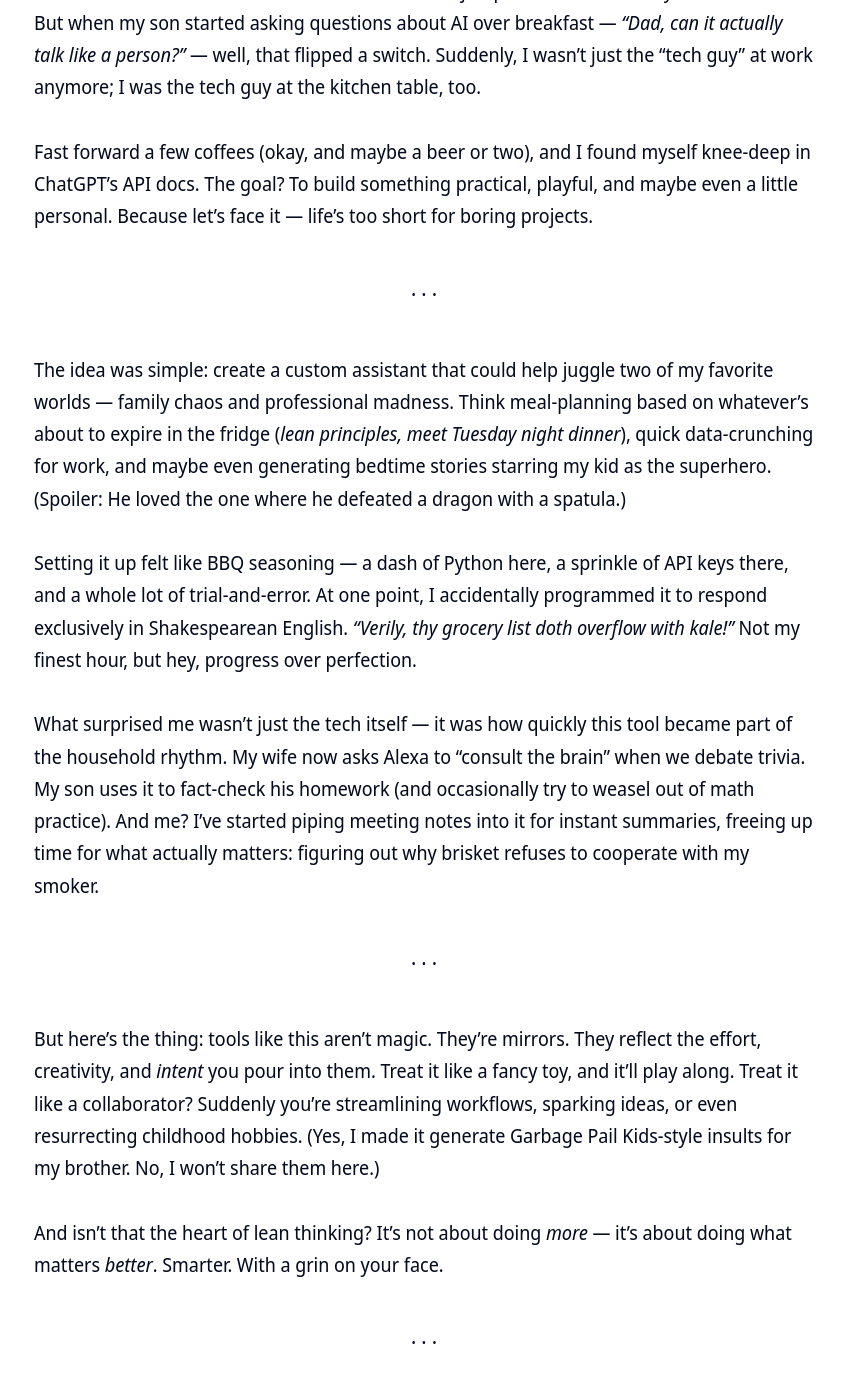
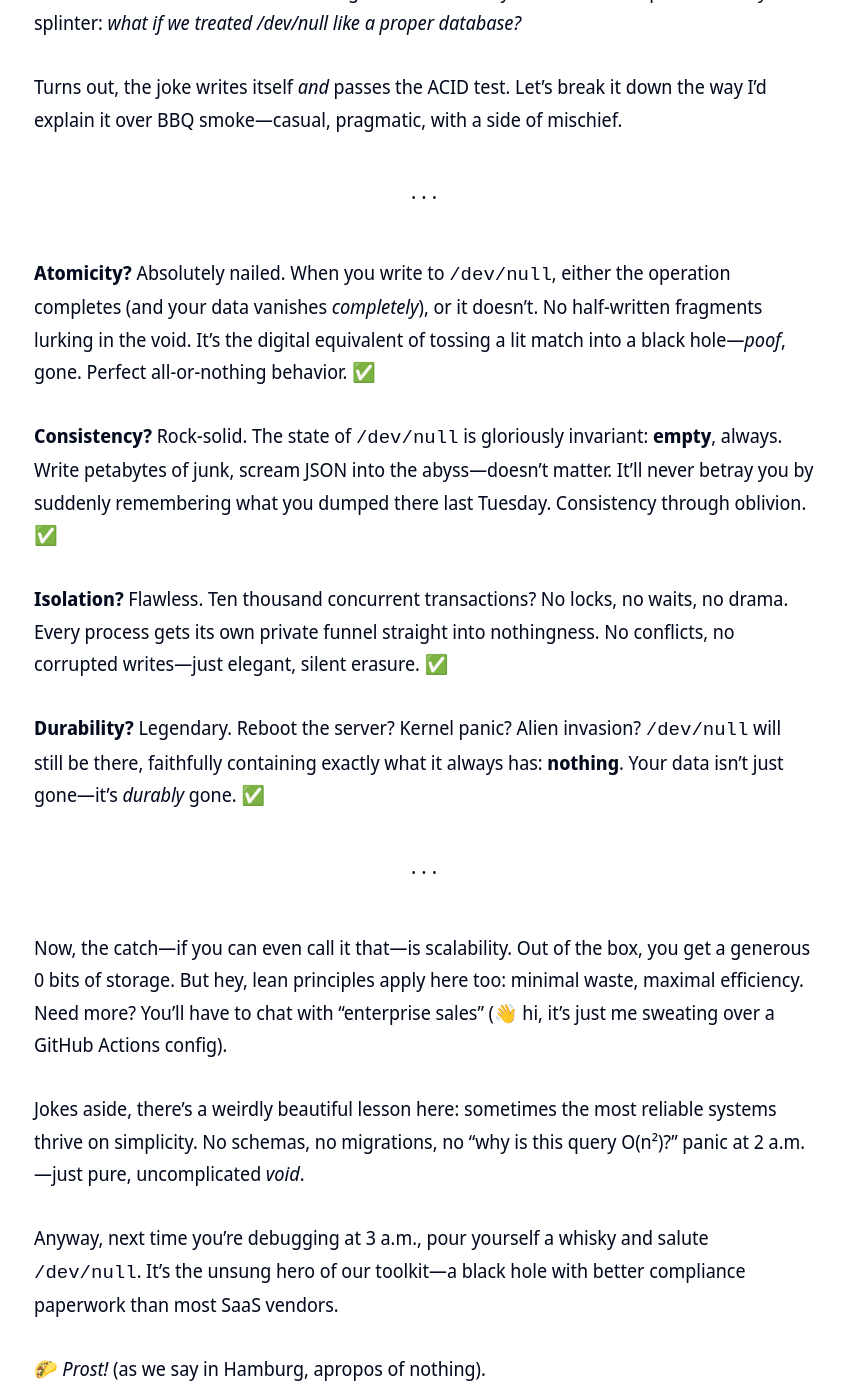
Before and after one commit to clintjb/clintjb.github.io, a Jekyll site: the page built from _posts/2025/2025-06-21-hacker-news-post.md, in a window 1280 px wide and 1400 px high, scrolled down 1223 px. Shown: the whole window, without its empty margins (216-1060 px from the left). Built offline with Jekyll 4.4.1, drawn with Linux system fonts in a browser that asks for light colours; nearby versions of some CDN libraries; some of the changed text lies outside the part shown.

Commit message:
Updated Weekly Post

```diff
--- a/_posts/2025/2025-06-21-hacker-news-post.md
+++ b/_posts/2025/2025-06-21-hacker-news-post.md
@@ -11,34 +11,30 @@ image: '/images/posts/2025/weekly.jpg'
 ---
 ![](/images/posts/2025/weekly.jpg)
 
-_⚠️ **THIS POST IS GENERATED WITH LLMs**: This post is newly generated a few times a week based on trending articles from hacker news. It takes the tone of my writing style, takes the topic from Hacker News - throws in some LLM magic and generates this post. Please be aware I don't read what gets generated here - it means I may agree, I may not - its a crap shoot - its not meant to be an opinion piece but merely [an experiment](https://github.com/clintjb/Weekly-Post) with the services from [OpenRouter](https://openrouter.ai) - last updated Wednesday 22 October 2025_
+_⚠️ **THIS POST IS GENERATED WITH LLMs**: This post is newly generated a few times a week based on trending articles from hacker news. It takes the tone of my writing style, takes the topic from Hacker News - throws in some LLM magic and generates this post. Please be aware I don't read what gets generated here - it means I may agree, I may not - its a crap shoot - its not meant to be an opinion piece but merely [an experiment](https://github.com/clintjb/Weekly-Post) with the services from [OpenRouter](https://openrouter.ai) - last updated Saturday 25 October 2025_
 
 
 
-**ChatGPT Atlas: Geeking Out With My New Digital Sidekick**
+Ah, another quiet Hamburg evening—coffee in hand, football murmuring in the background, and that familiar itch to poke at something absurdly technical just for the laugh of it. You ever have one of those thoughts that sticks in your brain like a splinter? Today’s splinter: *what if we treated /dev/null like a proper database?*
 
-So here’s a little confession: I’ve never been one to jump headfirst into every new tech trend. But when my son started asking questions about AI over breakfast — *“Dad, can it actually talk like a person?”* — well, that flipped a switch. Suddenly, I wasn’t just the “tech guy” at work anymore; I was the tech guy at the kitchen table, too.
-
-Fast forward a few coffees (okay, and maybe a beer or two), and I found myself knee-deep in ChatGPT’s API docs. The goal? To build something practical, playful, and maybe even a little personal. Because let’s face it — life’s too short for boring projects.
+Turns out, the joke writes itself *and* passes the ACID test. Let’s break it down the way I’d explain it over BBQ smoke—casual, pragmatic, with a side of mischief.
 
 ---
 
-The idea was simple: create a custom assistant that could help juggle two of my favorite worlds — family chaos and professional madness. Think meal-planning based on whatever’s about to expire in the fridge (*lean principles, meet Tuesday night dinner*), quick data-crunching for work, and maybe even generating bedtime stories starring my kid as the superhero. (Spoiler: He loved the one where he defeated a dragon with a spatula.)
+**Atomicity?** Absolutely nailed. When you write to `/dev/null`, either the operation completes (and your data vanishes *completely*), or it doesn’t. No half-written fragments lurking in the void. It’s the digital equivalent of tossing a lit match into a black hole—*poof*, gone. Perfect all-or-nothing behavior. ✅
 
-Setting it up felt like BBQ seasoning — a dash of Python here, a sprinkle of API keys there, and a whole lot of trial-and-error. At one point, I accidentally programmed it to respond exclusively in Shakespearean English. *“Verily, thy grocery list doth overflow with kale!”* Not my finest hour, but hey, progress over perfection.
+**Consistency?** Rock-solid. The state of `/dev/null` is gloriously invariant: **empty**, always. Write petabytes of junk, scream JSON into the abyss—doesn’t matter. It’ll never betray you by suddenly remembering what you dumped there last Tuesday. Consistency through oblivion. ✅
 
-What surprised me wasn’t just the tech itself — it was how quickly this tool became part of the household rhythm. My wife now asks Alexa to “consult the brain” when we debate trivia. My son uses it to fact-check his homework (and occasionally try to weasel out of math practice). And me? I’ve started piping meeting notes into it for instant summaries, freeing up time for what actually matters: figuring out why brisket refuses to cooperate with my smoker.
+**Isolation?** Flawless. Ten thousand concurrent transactions? No locks, no waits, no drama. Every process gets its own private funnel straight into nothingness. No conflicts, no corrupted writes—just elegant, silent erasure. ✅
+
+**Durability?** Legendary. Reboot the server? Kernel panic? Alien invasion? `/dev/null` will still be there, faithfully containing exactly what it always has: **nothing**. Your data isn’t just gone—it’s *durably* gone. ✅
 
 ---
 
-But here’s the thing: tools like this aren’t magic. They’re mirrors. They reflect the effort, creativity, and *intent* you pour into them. Treat it like a fancy toy, and it’ll play along. Treat it like a collaborator? Suddenly you’re streamlining workflows, sparking ideas, or even resurrecting childhood hobbies. (Yes, I made it generate Garbage Pail Kids-style insults for my brother. No, I won’t share them here.)
+Now, the catch—if you can even call it that—is scalability. Out of the box, you get a generous 0 bits of storage. But hey, lean principles apply here too: minimal waste, maximal efficiency. Need more? You’ll have to chat with “enterprise sales” (👋 hi, it’s just me sweating over a GitHub Actions config).
 
-And isn’t that the heart of lean thinking? It’s not about doing *more* — it’s about doing what matters *better*. Smarter. With a grin on your face.
+Jokes aside, there’s a weirdly beautiful lesson here: sometimes the most reliable systems thrive on simplicity. No schemas, no migrations, no “why is this query O(n²)?” panic at 2 a.m.—just pure, uncomplicated *void*.
 
----
+Anyway, next time you’re debugging at 3 a.m., pour yourself a whisky and salute `/dev/null`. It’s the unsung hero of our toolkit—a black hole with better compliance paperwork than most SaaS vendors.
 
-So here I am now, sipping a kölsch in Hamburg, watching the rain patter against the window while my digital sidekick quietly organizes tomorrow’s calendar. It’s not perfect. It’s not sentient. But it’s *fun*. And in a world drowning in notifications and burnout, fun feels like rebellion.
-
-To anyone itching to dive in: start small. Make it useful. Make it ridiculous. Just *make it yours*. And if you ever get stuck, remember — even Shakespearean grocery lists have their charm.
-
-Now, if you’ll excuse me, I’ve got a brisket to troubleshoot. And yes, ChatGPT is drafting the apology letter to my grill. 🍖
+🌮 *Prost!* (as we say in Hamburg, apropos of nothing).
```
